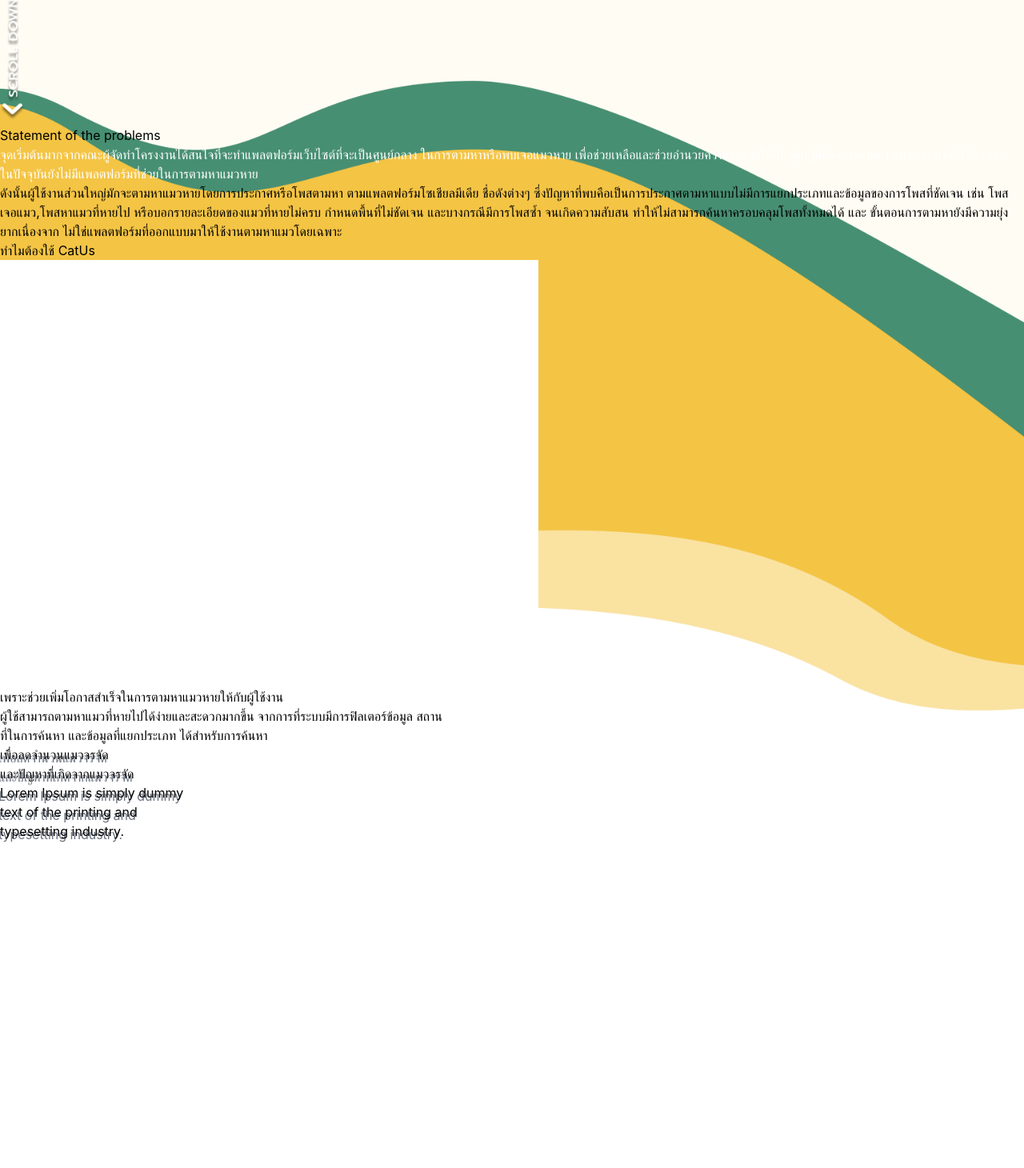
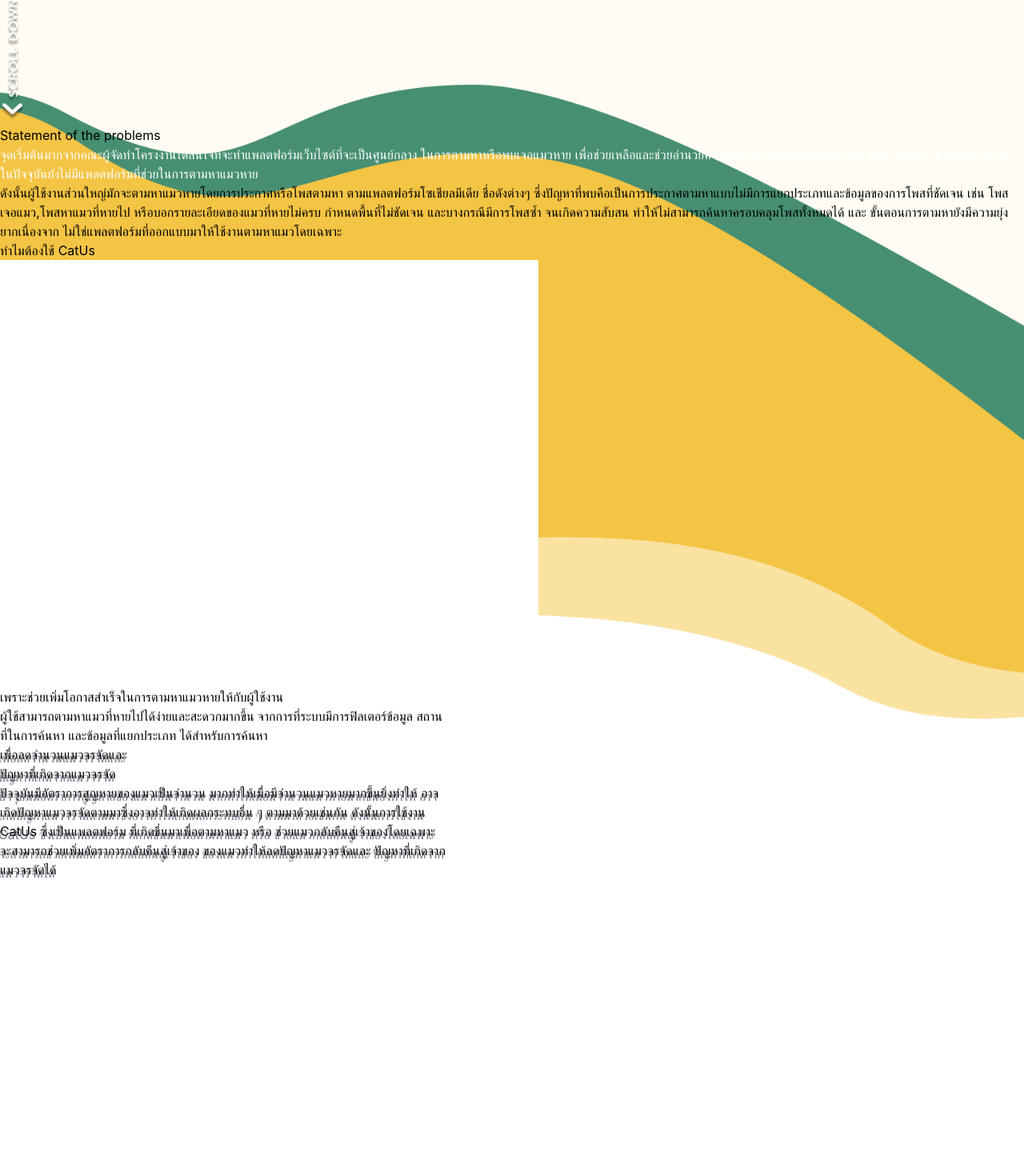
Before and after one commit to famedirtyshit/senior_nextjs, a Next.js app: page / in a window 1280 px wide. Shown: the part 551-2011 px from the top of the page at 80% size. Built offline with nearby package versions, Linux system fonts and the light colour scheme.

Commit message:
fix: homepage layout
fix text

```diff
--- a/pages/index.js
+++ b/pages/index.js
@@ -4,8 +4,8 @@ import IMAGES from '@constants/IMAGES'
 import Image from 'next/dist/client/image'
 import HomeStyle from '@styles/Home.module.css'
 import React, { useState } from 'react';
-// import Link from 'next/link';
-import { Link ,animateScroll as scroll } from "react-scroll";
+import Link from 'next/link';
+// import { Link ,animateScroll as scroll } from "react-scroll";
 
 export default function Home() {
 
@@ -72,16 +72,7 @@ export default function Home() {
                 </section>
                 <section className="down-botton 2xl:flex 2xl:flex-wrap 2xl:justify-end 2xl:mt-40">
                     <div className="2xl:mr-28" >
-                        <Link
-                            activeClass="active"
-                            to="section1"
-                            // spy={true}
-                            smooth={true}
-                            offset={-300}
-                            duration={700}
-                        >
                             <Image src={IMAGES.scrollDown} alt="scrollDown" width="31" height="154" point/>
-                        </Link>
                     </div>
                </section>
                <section
@@ -103,16 +94,16 @@ export default function Home() {
                     <section className="2xl:flex 2xl:flex-wrap 2xl:justify-center 2xl:mt-32 ">
                         <div className="2xl:shadow-2xl 2xl:rounded-3xl" style={{backgroundColor:'#FFFFFF',width:"673px",height:"534px"}}>
                         </div>
-                        <div className="2xl:ml-16" style={{width:"559px"}}>
-                            <p className="2xl:text-black 2xl:text-4xl 2xl:font-black " >เพราะช่วยเพิ่มโอกาสสำเร็จในการตามหาแมวหายให้กับผู้ใช้งาน</p>
+                        <div className="2xl:ml-16 2xl:mt-9" style={{width:"559px"}}>
+                            <p className="2xl:text-black 2xl:text-4xl 2xl:font-black 2xl:text-center" >เพราะช่วยเพิ่มโอกาสสำเร็จในการตามหาแมวหายให้กับผู้ใช้งาน</p>
                             <p className="2xl:text-black 2xl:text-2xl 2xl:font-medium 2xl:mt-6" >ผู้ใช้สามารถตามหาแมวที่หายไปได้ง่ายและสะดวกมากขึ้น จากการที่ระบบมีการฟิลเตอร์ข้อมูล
-                        สถานที่ในการค้นหา และข้อมูลที่แยกประเภท ได้สำหรับการค้นหา</p>
+                                สถานที่ในการค้นหา และข้อมูลที่แยกประเภท ได้สำหรับการค้นหา</p>
                         </div>
                     </section>
                     <section className="2xl:flex 2xl:flex-wrap 2xl:mt-48 2xl:justify-center">
-                        <div className="2xl:mr-16" style={{width:"559px"}}>
-                        <p className="2xl:text-white 2xl:text-4xl 2xl:font-black " style={{textShadow:"-2px 4px #6B7280"}}>เพื่อลดจำนวนแมวจรจัด <br />และปัญหาที่เกิดจากแมวจรจัด</p>
-                            <p className="2xl:text-white 2xl:text-2xl 2xl:font-medium 2xl:mt-6" style={{textShadow:"-2px 4px #6B7280"}}>Lorem Ipsum is simply dummy <br />text of the printing and  <br />typesetting industry. </p>
+                        <div className="2xl:mr-16 2xl:mt-9" style={{width:"559px"}}>
+                        <p className="2xl:text-white 2xl:text-4xl 2xl:font-black 2xl:text-center" style={{textShadow:"-2px 4px #6B7280"}}>เพื่อลดจำนวนแมวจรจัดและ <br />ปัญหาที่เกิดจากแมวจรจัด</p>
+                            <p className="2xl:text-white 2xl:text-2xl 2xl:font-medium 2xl:mt-6" style={{textShadow:"-2px 4px #6B7280"}}>ปัจจุบันมีอัตราการสูญหายของแมวเป็นจำนวน มากทำให้เมื่อมีจำนวนแมวหายมากขึ้นยิ่งทำให้ อาจเกิดปัญหาแมวจรจัดตามมาซึ่งอาจทำให้เกิดผลกระทบอื่น ๆ ตามมาด้วยเช่นกัน ดังนั้นการใช้งาน CatUs ซึ่งเป็นแพลตฟอร์ม ที่เกิดขึ่นมาเพื่อตามหาแมว หรือ ช่วยแมวกลับคืนสู่เจ้าของโดยเฉพาะ จะสามารถช่วยเพิ่มอัตราการกลับคืนสู่เจ้าของ ของแมวทำให้ลดปัญหาแมวจรจัดและ ปัญหาที่เกิดจากแมวจรจัดได้  </p>
                         </div>
                         <div className="2xl:shadow-2xl 2xl:rounded-3xl" style={{backgroundColor:'#FFFFFF',width:"673px",height:"534px"}}>
                         </div>
@@ -144,7 +135,7 @@ export default function Home() {
                                 </div>
                                 <div className="2xl:absolute 2xl:ml-48 2xl:top-72 2xl:w-3/5">
                                     <p className="2xl:text-4xl 2xl:font-bold 2xl:ml-40 ">Function Post</p>
-                                    <p className="2xl:text-2xl 2xl:mt-6 2xl:text-left " >คุณสามารถโพสประกาศตามหาแมวหรือโพสพบเจอแมวได้ โดยอย่าลืมระบุข้อมูลที่จำเป็น ต่อการค้นหาตามที่คุณทราบ ด้วยนะ</p>
+                                    <p className="2xl:text-2xl 2xl:mt-6 2xl:text-left " >คุณสามารถโพสต์ประกาศตามหาแมวหรือโพสต์พบเจอแมวได้ โดยอย่าลืมระบุข้อมูลที่จำเป็น ต่อการค้นหาตามที่คุณทราบ ด้วยนะ</p>
                                 </div>
                             </div>
                          </div>
@@ -155,7 +146,7 @@ export default function Home() {
                                 </div>
                                 <div className="2xl:absolute 2xl:ml-48 2xl:top-72 2xl:w-3/5">
                                     <p className="2xl:text-4xl 2xl:font-bold 2xl:ml-40 ">My Account</p>
-                                    <p className="2xl:text-2xl 2xl:mt-6 2xl:text-left " >คุณสามารถแก้ไขโปรไฟล์หรืออัพเดตข้อมูลส่วนตัวได้หากมีการเปลี่ยนแปลง และยัง สามารถเรียกดูโพสของตนเองได้เพื่อ แก้ไขข้อมูล และ หากเมื่อพบน้องแมวแล้ว อย่าลืมกลับมาลบโพส ให้เราหน่อยน้าา</p>
+                                    <p className="2xl:text-2xl 2xl:mt-6 2xl:text-left " >คุณสามารถแก้ไขโปรไฟล์หรืออัพเดตข้อมูลส่วนตัวได้หากมีการเปลี่ยนแปลง และยัง สามารถเรียกดูโพสต์ของตนเองได้เพื่อ แก้ไขข้อมูล และ หากเมื่อพบน้องแมวแล้ว อย่าลืมกลับมาลบโพส ให้เราหน่อยน้าา</p>
                                 </div>
                             </div>
                             <div className="" >
@@ -172,7 +163,7 @@ export default function Home() {
                                 </div>
                                 <div className="2xl:absolute 2xl:ml-48 2xl:top-72 2xl:w-3/5">
                                     <p className="2xl:text-4xl 2xl:font-bold 2xl:ml-20 ">Finally, you succeeded</p>
-                                    <p className="2xl:text-2xl 2xl:mt-6 2xl:text-left " >ดีใจด้วยน้าาา....ในที่สุดคุณก็หาเจอ เมื่อคุณเจอน้อง แมวที่คุณตามหาแล้วคุณสามารถกดเข้าไปเพื่อดู ข้อมูลเพิ่มเติมและข้อมูลติดต่อผู้โพสได้เลย</p>
+                                    <p className="2xl:text-2xl 2xl:mt-6 2xl:text-left " >ดีใจด้วยน้าาา....ในที่สุดคุณก็หาเจอ เมื่อคุณเจอน้อง แมวที่คุณตามหาแล้วคุณสามารถกดเข้าไปเพื่อดู ข้อมูลเพิ่มเติมและข้อมูลติดต่อผู้โพสต์ได้เลย</p>
                                 </div>
                             </div>
                          </div>
```
